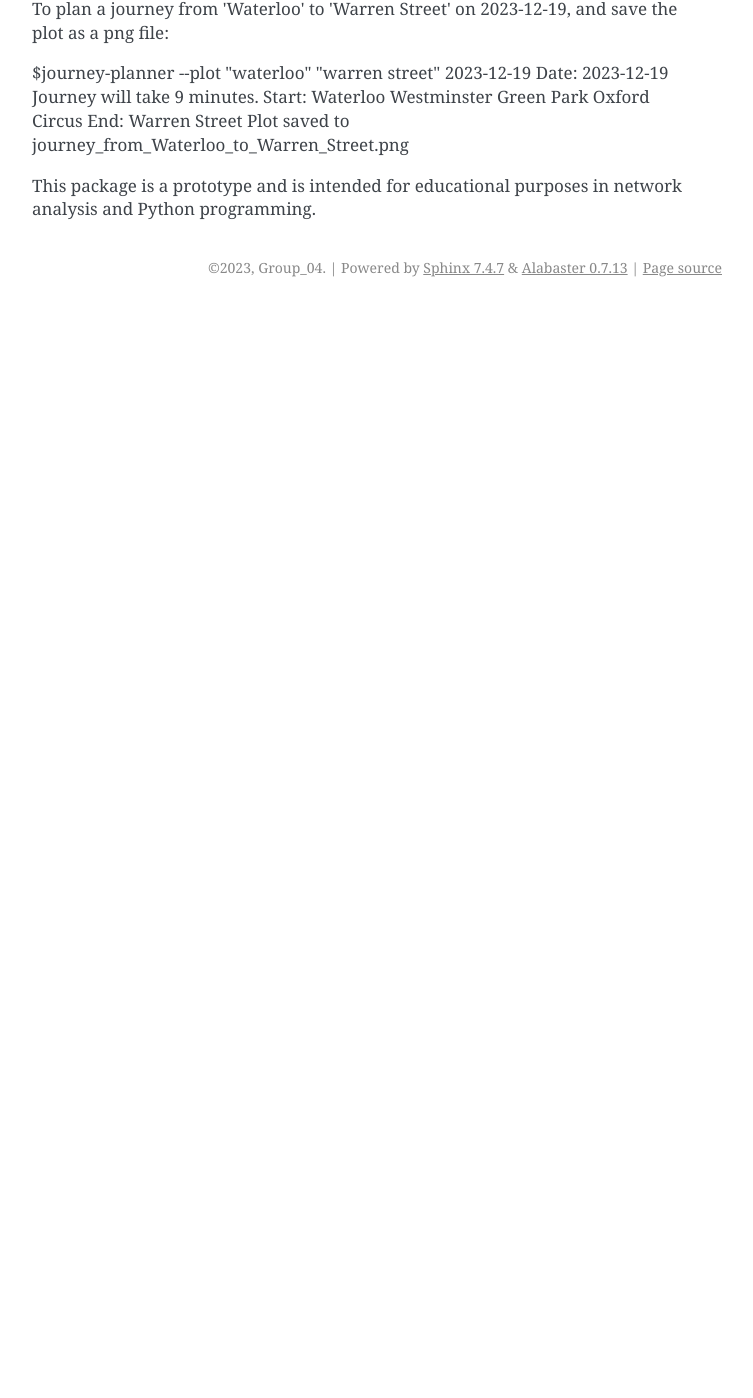
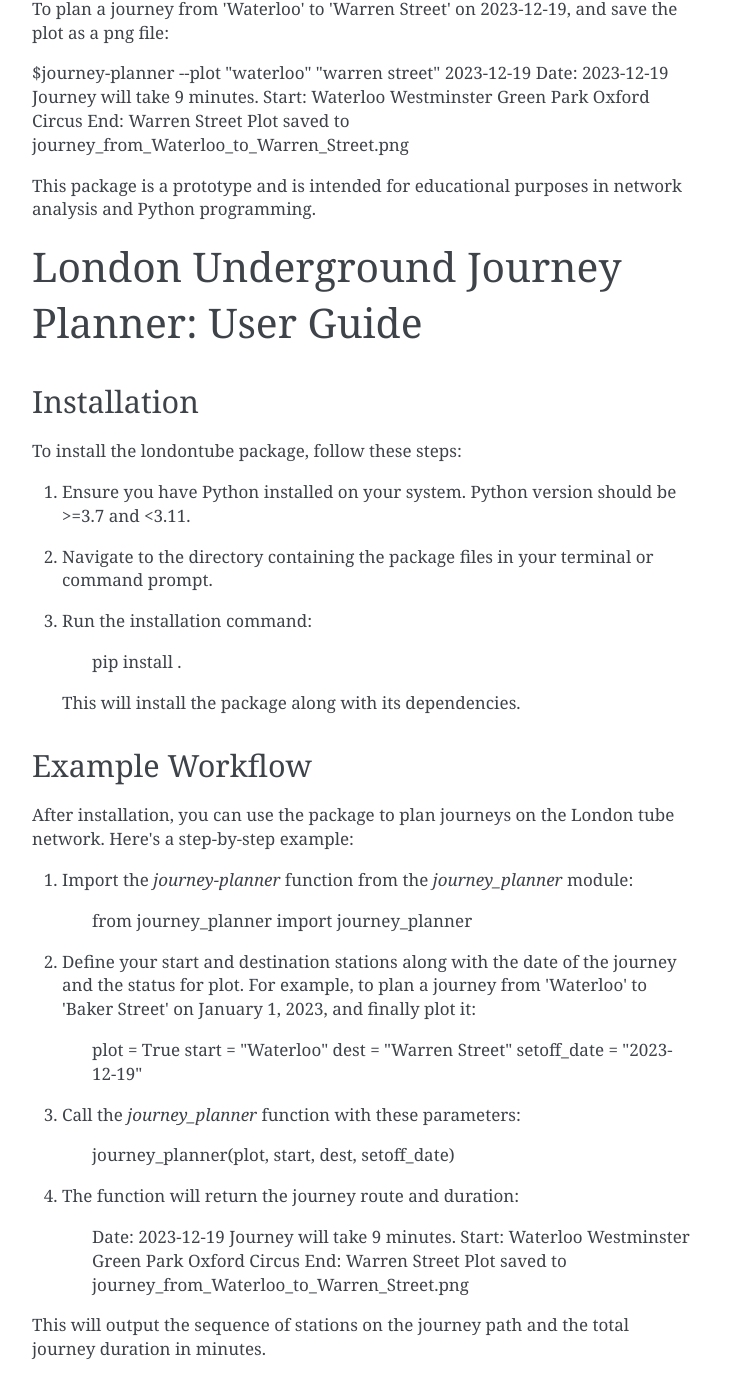
Before and after one commit to JSackey101/londontubev2, a Sphinx documentation site: the page built from docs/source/my_package.rst, in a window 1280 px wide and 1400 px high, scrolled down 939 px. Shown: the whole window, without its empty margins (388-1141 px from the left). Built offline with Sphinx 7.4.7, drawn with Linux system fonts in a browser that asks for light colours; before the commit the page ends 1246 px from its top, so only the background shows below that; some of the changed text lies outside the part shown.

Commit message:
Add user guide

```diff
--- a/docs/source/my_package.rst
+++ b/docs/source/my_package.rst
@@ -44,3 +44,51 @@
 Plot saved to journey_from_Waterloo_to_Warren_Street.png
 
 This package is a prototype and is intended for educational purposes in network analysis and Python programming.
+
+London Underground Journey Planner: User Guide
+==============================================
+
+Installation
+------------
+To install the londontube package, follow these steps:
+
+1. Ensure you have Python installed on your system. Python version should be >=3.7 and <3.11.
+2. Navigate to the directory containing the package files in your terminal or command prompt.
+3. Run the installation command:
+
+    pip install .
+
+   This will install the package along with its dependencies.
+
+Example Workflow
+----------------
+After installation, you can use the package to plan journeys on the London tube network. Here's a step-by-step example:
+
+1. Import the `journey-planner` function from the `journey_planner` module:
+
+    from journey_planner import journey_planner
+
+2. Define your start and destination stations along with the date of the journey and the status for plot. For example, to plan a journey from 'Waterloo' to 'Baker Street' on January 1, 2023, and finally plot it:
+
+    plot = True
+    start = "Waterloo"
+    dest = "Warren Street"
+    setoff_date = "2023-12-19"
+
+3. Call the `journey_planner` function with these parameters:
+
+    journey_planner(plot, start, dest, setoff_date)
+
+4. The function will return the journey route and duration:
+
+    Date: 2023-12-19
+    Journey will take 9 minutes.
+    Start: Waterloo
+    Westminster
+    Green Park
+    Oxford Circus
+    End: Warren Street
+    Plot saved to journey_from_Waterloo_to_Warren_Street.png
+
+
+This will output the sequence of stations on the journey path and the total journey duration in minutes.
```
